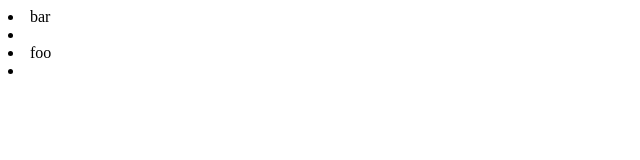
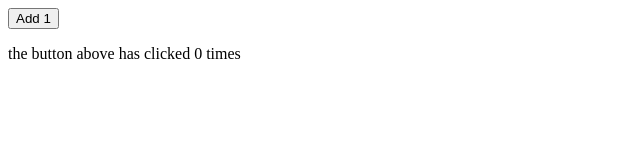
Before and after one commit to xlk1995/Vue-Demo, a plain HTML site: page index.html in a window 1280 px wide. Shown: the whole page, without its empty margins (0-640 px from the left). Drawn offline with nearby package versions, Linux system fonts and the light colour scheme.

Commit message:
v-on 监听事件

```diff
--- a/index.html
+++ b/index.html
@@ -8,22 +8,16 @@
 </head>
 <body>
     <div id ="app">
-        <template v-for="item in items">
-            <li>{{item.msg}}</li>
-            <li class="divider" role="presentation"></li>
-
-        </template>
-    </div>
+        <button v-on:click ="counter += 1">Add 1</button>
+        <p>the button above has clicked {{counter}} times</p>
+   </div>
    <script src="https://cdn.bootcss.com/vue/2.5.16/vue.js"></script>
    <script>
        var vm = new Vue ({
            el:'#app',
            data:{
-               items:[
-                   {msg:'bar'},
-                   {msg:'foo'}
-               ]
-           },
+               counter:0
+          },
        })
    </script>
 </body>
```
